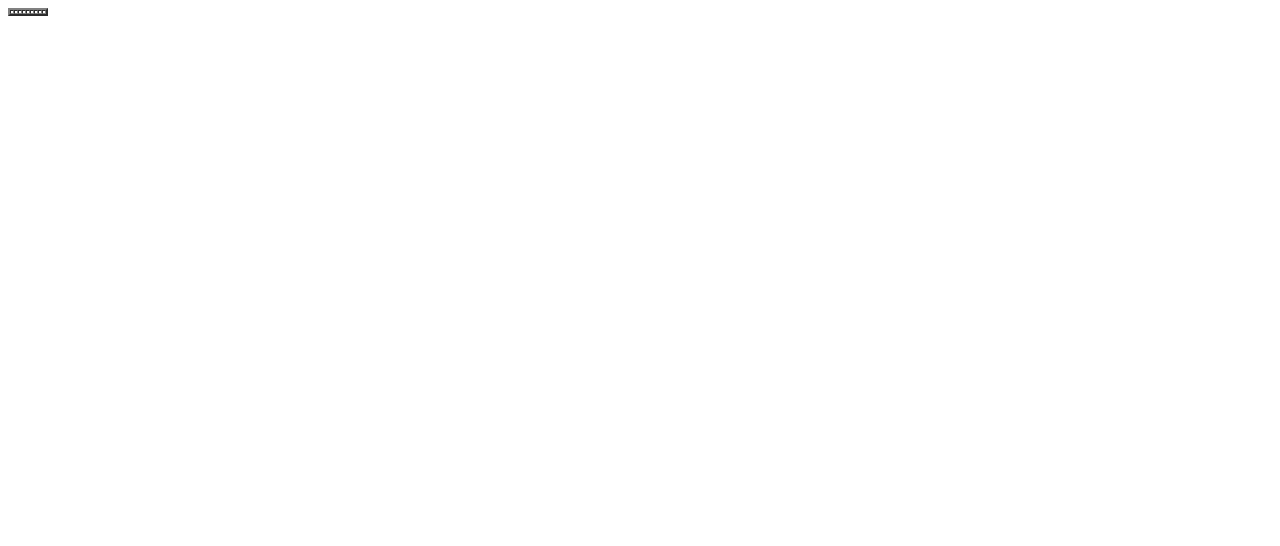
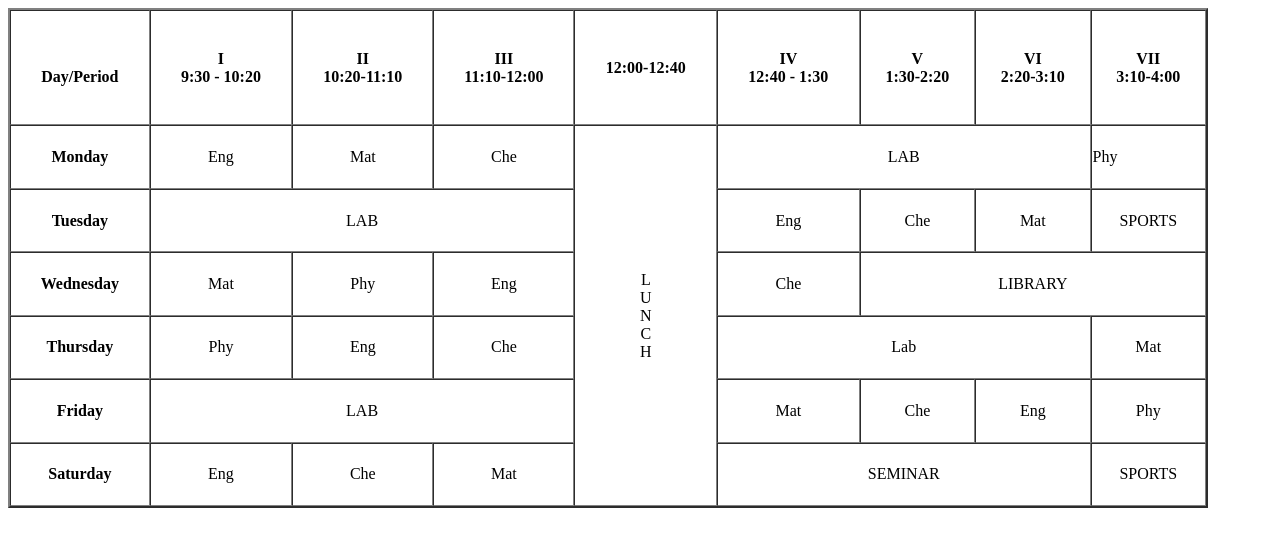
Before and after one commit to ayuush-ai/Jspider_WEBtech, a plain HTML site: page topics/project3.html in a window 1280 px wide. Drawn offline with Linux system fonts and the light colour scheme.

Commit message:
project 3 added

```diff
--- a/topics/project3.html
+++ b/topics/project3.html
@@ -8,24 +8,73 @@
 <body>
 
 
-<table border="2" cellspacing="0">
+<table border="2" cellspacing="0" width="1200" height="500">
     <tr>
-        <th></th>
-        <th></th>
-        <th></th>
-        <th></th>
-        <th></th>
-        <th></th>
-        <th></th>
-        <th></th>
-        <th></th>
+        <th><br>Day/Period</th>
+        <th>I <br> 9:30 - 10:20</th>
+        <th>II <br> 10:20-11:10</th>
+        <th>III <br>11:10-12:00</th>
+        <th>12:00-12:40</th>
+        <th>IV <br> 12:40 - 1:30</th>
+        <th>V <br> 1:30-2:20</th>
+        <th>VI <br>2:20-3:10</th>
+        <th>VII <br> 3:10-4:00</th>
+
     </tr>
-    <tr></tr>
-    <tr></tr>
-    <tr></tr>
-    <tr></tr>
-    <tr></tr>
-    <tr></tr>
+
+    <tr>
+        <th>Monday</th>
+        <td><center>Eng</center></td>
+        <td><center>Mat</center></td>
+        <td><center>Che</center></td>
+        <td rowspan="6"><center>L<BR>U<BR>N<BR>C<BR>H</center></td>
+        <td colspan="3"><center>LAB</center></td>
+        <td>Phy</td>
+    </tr>
+
+    <tr>
+        <th><center>Tuesday</center></th>
+        <td colspan="3"><center>LAB</center></td>
+        <td><center>Eng</center></td>
+        <td><center>Che</center></td>
+        <td><center>Mat</center></td>
+        <td><center>SPORTS</center></td>
+
+    </tr>
+
+    <tr>
+        <th>Wednesday</th>
+        <td><center>Mat</center></td>
+        <td><center>Phy</center></td>
+        <td><center>Eng</center></td>
+        <td><center>Che</center></td>
+        <td colspan="3"><center>LIBRARY</center></td>
+    </tr>
+
+    <tr>
+        <th>Thursday</th>
+        <td><center>Phy</center></td>
+        <td><center>Eng</center></td>
+        <td><center>Che</center></td>
+        <td colspan="3"><center>Lab</center></td>
+        <td><center>Mat</center></td>
+    </tr>
+    <tr>
+        <th>Friday</th>
+        <td colspan="3"><center>LAB</center></td>
+        <td><center>Mat</center></td>
+        <td><center>Che</center></td>
+        <td><center>Eng</center></td>
+        <td><center>Phy</center></td>
+    </tr>
+    <tr>
+        <th>Saturday</th>
+        <td><center>Eng</center></td>
+        <td><center>Che</center></td>
+        <td><center>Mat</center></td>
+        <td colspan="3"><center>SEMINAR</center></td>
+        <td><center>SPORTS</center></td>
+    </tr>
 
 </table>
 
```
